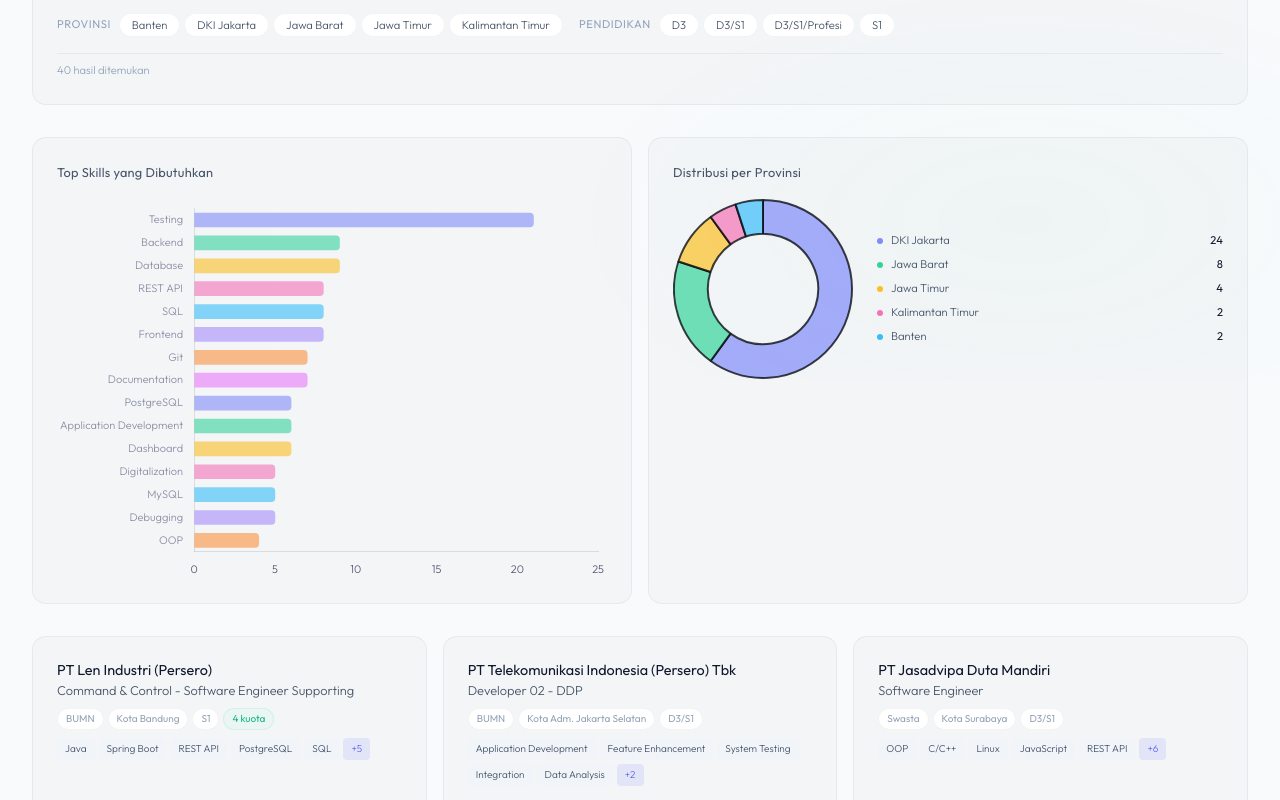
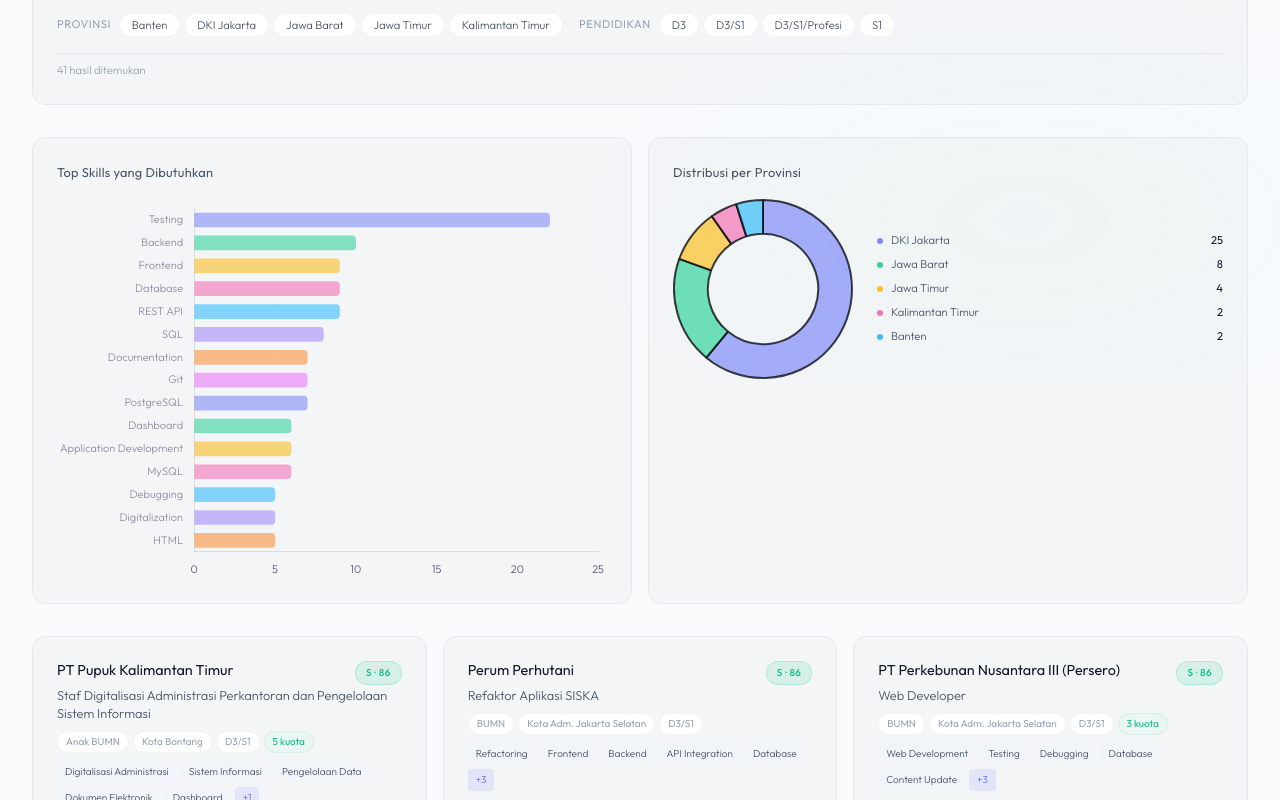
Before and after one commit to paylays/optix, a React (Vite) app: page / in a window 1280 px wide. Shown: the part 420-1220 px from the top of the page. Built offline with nearby package versions, Linux system fonts and the light colour scheme.

Commit message:
Re-apply scoring system from Excel

```diff
--- a/src/App.tsx
+++ b/src/App.tsx
@@ -1,5 +1,5 @@
 import { useState, useMemo, useEffect } from "react";
-import type { Internship, Filters, SortConfig, ViewMode } from "./types";
+import type { Internship, Filters, SortConfig, SortField, ViewMode } from "./types";
 import internshipsData from "./data/internships.json";
 
 import DashboardHeader from "./components/DashboardHeader";
@@ -40,8 +40,8 @@
   });
 
   const [sort, setSort] = useState<SortConfig>({
-    field: "no" as any,
-    direction: "asc",
+    field: "skorTotal" as SortField,
+    direction: "desc",
   });
   const [viewMode, setViewMode] = useState<ViewMode>("card");
   const [selectedItem, setSelectedItem] = useState<Internship | null>(null);
@@ -77,8 +77,8 @@
     // Sort
     result.sort((a, b) => {
       let cmp = 0;
-      if (sort.field as string === "no") {
-        cmp = a.no - b.no;
+      if (sort.field === "skorTotal") {
+        cmp = a.skorTotal - b.skorTotal;
       } else if (sort.field === "kuota") {
         cmp = a.kuota - b.kuota;
       } else if (sort.field === "perusahaan") {
--- a/src/components/DetailDrawer.tsx
+++ b/src/components/DetailDrawer.tsx
@@ -1,5 +1,6 @@
 import type { Internship } from '../types';
 import { getEstimatedSalary } from '../utils/salaryHelper';
+import { getPriorityColor, getPriorityBg, getPriorityBorder } from '../utils/helpers';
 
 interface Props {
   item: Internship | null;
@@ -9,7 +10,13 @@
 export default function DetailDrawer({ item, onClose }: Props) {
   if (!item) return null;
 
-
+  const scoreCategories = [
+    { label: 'Jurusan', value: item.skorJurusan, max: 25 },
+    { label: 'Posisi', value: item.skorPosisi, max: 30 },
+    { label: 'Portofolio', value: item.skorPortofolio, max: 15 },
+    { label: 'Perusahaan', value: item.skorPerusahaan, max: 15 },
+    { label: 'Kuota', value: item.skorKuota, max: 10 },
+  ];
 
   return (
     <>
@@ -27,6 +34,40 @@
           {/* Company & Position */}
           <h2 className="drawer-company" style={{ marginTop: '10px' }}>{item.perusahaan}</h2>
           <p className="drawer-position">{item.posisi}</p>
+
+          {/* Score Badge */}
+          <div className="drawer-score-section">
+            <span
+              className="drawer-score-badge"
+              style={{
+                color: getPriorityColor(item.prioritas),
+                background: getPriorityBg(item.prioritas),
+                border: `1px solid ${getPriorityBorder(item.prioritas)}`,
+              }}
+            >
+              {item.prioritas} · {item.skorTotal}
+            </span>
+            <span className="drawer-score-total-label">dari 95 poin</span>
+          </div>
+
+          {/* Score Breakdown */}
+          <div className="drawer-score-breakdown">
+            {scoreCategories.map(cat => (
+              <div key={cat.label} className="drawer-score-row">
+                <span className="drawer-score-row-label">{cat.label}</span>
+                <div className="drawer-score-bar-wrap">
+                  <div
+                    className="drawer-score-bar-fill"
+                    style={{
+                      width: `${(cat.value / cat.max) * 100}%`,
+                      background: getPriorityColor(item.prioritas),
+                    }}
+                  />
+                </div>
+                <span className="drawer-score-row-val">{cat.value}<span className="drawer-score-row-max">/{cat.max}</span></span>
+              </div>
+            ))}
+          </div>
 
           {/* Website */}
           {item.websitePerusahaan && item.websitePerusahaan !== 'Belum dicatat' && (
--- a/src/components/FilterBar.tsx
+++ b/src/components/FilterBar.tsx
@@ -83,6 +83,7 @@
         <div className="filter-actions">
           <div className="sort-group">
             {([
+              ['skorTotal', 'Skor'],
               ['kuota', 'Kuota'],
               ['perusahaan', 'Nama'],
             ] as [SortField, string][]).map(([field, label]) => (
--- a/src/components/InternshipCard.tsx
+++ b/src/components/InternshipCard.tsx
@@ -1,4 +1,5 @@
 import type { Internship } from '../types';
+import { getPriorityColor, getPriorityBg, getPriorityBorder } from '../utils/helpers';
 
 interface Props {
   item: Internship;
@@ -20,7 +21,19 @@
       tabIndex={0}
       onKeyDown={e => e.key === 'Enter' && onClick()}
     >
-      <h4 className="card-company" style={{ marginTop: '0px' }}>{item.perusahaan}</h4>
+      <div className="card-header-row">
+        <h4 className="card-company">{item.perusahaan}</h4>
+        <span
+          className="card-score-badge"
+          style={{
+            color: getPriorityColor(item.prioritas),
+            background: getPriorityBg(item.prioritas),
+            border: `1px solid ${getPriorityBorder(item.prioritas)}`,
+          }}
+        >
+          {item.prioritas} · {item.skorTotal}
+        </span>
+      </div>
       <p className="card-position">{item.posisi}</p>
 
       <div className="card-tags">
--- a/src/components/InternshipTable.tsx
+++ b/src/components/InternshipTable.tsx
@@ -1,4 +1,5 @@
 import type { Internship } from '../types';
+import { getPriorityColor, getPriorityBg, getPriorityBorder } from '../utils/helpers';
 
 interface Props {
   data: Internship[];
@@ -17,6 +18,7 @@
             <th>Tipe</th>
             <th>Lokasi</th>
             <th>Kuota</th>
+            <th>Skor</th>
           </tr>
         </thead>
         <tbody>
@@ -34,6 +36,18 @@
               </td>
               <td className="table-location">{item.kotaKabupaten}</td>
               <td className="table-kuota">{item.kuota}</td>
+              <td>
+                <span
+                  className="table-score-badge"
+                  style={{
+                    color: getPriorityColor(item.prioritas),
+                    background: getPriorityBg(item.prioritas),
+                    border: `1px solid ${getPriorityBorder(item.prioritas)}`,
+                  }}
+                >
+                  {item.prioritas} · {item.skorTotal}
+                </span>
+              </td>
             </tr>
           ))}
         </tbody>
--- a/src/data/internships.json
+++ b/src/data/internships.json
@@ -1498,6 +1498,56 @@
   },
   {
     "no": 37,
+    "perusahaan": "PT Televisi Transformasi Indonesia",
+    "posisi": "Fullstack Web Developer - HRIS",
+    "kotaKabupaten": "Kota Adm. Jakarta Selatan",
+    "provinsi": "DKI Jakarta",
+    "jenisPerusahaan": "Swasta",
+    "pendidikan": "D3/S1",
+    "kuota": 1,
+    "jurusanDiterima": [
+      "Teknik Informatika",
+      "Pendidikan Ilmu Komputer",
+      "Sistem Informasi"
+    ],
+    "skillDibutuhkan": [
+      "Frontend",
+      "HTML",
+      "CSS",
+      "JavaScript",
+      "Bootstrap",
+      "React/Vue",
+      "Backend",
+      "Laravel",
+      "Node.js",
+      ".NET",
+      "MySQL",
+      "PostgreSQL",
+      "REST API",
+      "Testing"
+    ],
+    "kategoriPosisi": "Full Stack / HRIS",
+    "websitePerusahaan": "https://www.transtv.co.id",
+    "batch": "Batch 4",
+    "statusUnik": "Duplikat screenshot #36",
+    "skorJurusan": 25,
+    "skorPosisi": 30,
+    "skorPortofolio": 8,
+    "skorPerusahaan": 10,
+    "skorKuota": 4,
+    "skorTotal": 77,
+    "prioritas": "B",
+    "statusLamaran": "Belum Lamar",
+    "catatanPersiapan": [
+      "Perlu Laravel/PHP",
+      "Perlu SQL/Database",
+      "Perlu REST API",
+      "Perlu React/Vue",
+      "Perlu Testing"
+    ]
+  },
+  {
+    "no": 38,
     "perusahaan": "PT Trans Berita Bisnis",
     "posisi": "IT Research & Development",
     "kotaKabupaten": "Kota Adm. Jakarta Selatan",
@@ -1537,7 +1587,7 @@
     ]
   },
   {
-    "no": 38,
+    "no": 39,
     "perusahaan": "PT Uni-Charm Indonesia Tbk",
     "posisi": "IT Sistem Developer Intern",
     "kotaKabupaten": "Kab. Mojokerto",
@@ -1580,7 +1630,7 @@
     ]
   },
   {
-    "no": 39,
+    "no": 40,
     "perusahaan": "PT Tri Adi Bersama",
     "posisi": "FULLSTACK DEVELOPER INTERN",
     "kotaKabupaten": "Kota Adm. Jakarta Selatan",
@@ -1620,7 +1670,7 @@
     ]
   },
   {
-    "no": 40,
+    "no": 41,
     "perusahaan": "Akebono Brake Astra Indonesia",
     "posisi": "IT (System Development)",
     "kotaKabupaten": "Kota Adm. Jakarta Utara",
--- a/src/index.css
+++ b/src/index.css
@@ -996,12 +996,32 @@
   color: var(--text-primary);
 }
 
+.card-header-row {
+  display: flex;
+  justify-content: space-between;
+  align-items: flex-start;
+  gap: var(--space-sm);
+  margin-bottom: 2px;
+}
+
+.card-score-badge {
+  font-size: 10px;
+  font-weight: var(--font-weight-medium);
+  padding: 3px 10px;
+  border-radius: 100px;
+  letter-spacing: 0.04em;
+  white-space: nowrap;
+  flex-shrink: 0;
+  align-self: center;
+}
+
 .card-company {
   font-size: var(--font-size-base);
   font-weight: var(--font-weight-regular);
   color: var(--text-primary);
-  margin-bottom: 2px;
   line-height: 1.35;
+  flex: 1;
+  min-width: 0;
 }
 
 .card-position {
@@ -1218,6 +1238,16 @@
   font-weight: var(--font-weight-regular);
   color: var(--text-primary);
   text-align: center;
+}
+
+.table-score-badge {
+  display: inline-block;
+  font-size: 10px;
+  font-weight: var(--font-weight-medium);
+  padding: 3px 10px;
+  border-radius: 100px;
+  letter-spacing: 0.04em;
+  white-space: nowrap;
 }
 
 .table-empty {
@@ -1334,7 +1364,83 @@
   color: var(--accent-primary);
   margin-bottom: var(--space-lg);
   transition: opacity var(--transition-fast);
-}
+  text-decoration: none;
+}
+
+.drawer-score-section {
+  display: flex;
+  align-items: center;
+  gap: var(--space-sm);
+  margin: var(--space-sm) 0 var(--space-md);
+}
+
+.drawer-score-badge {
+  font-size: var(--font-size-sm);
+  font-weight: var(--font-weight-medium);
+  padding: 5px 16px;
+  border-radius: 100px;
+  letter-spacing: 0.05em;
+}
+
+.drawer-score-total-label {
+  font-size: var(--font-size-xs);
+  color: var(--text-muted);
+  font-weight: var(--font-weight-light);
+}
+
+.drawer-score-breakdown {
+  display: flex;
+  flex-direction: column;
+  gap: 8px;
+  margin-bottom: var(--space-lg);
+  padding: var(--space-md);
+  background: var(--bg-elevated);
+  border-radius: var(--radius-md);
+  border: 1px solid var(--border-subtle);
+}
+
+.drawer-score-row {
+  display: flex;
+  align-items: center;
+  gap: var(--space-sm);
+}
+
+.drawer-score-row-label {
+  font-size: var(--font-size-xs);
+  font-weight: var(--font-weight-regular);
+  color: var(--text-secondary);
+  width: 80px;
+  flex-shrink: 0;
+}
+
+.drawer-score-bar-wrap {
+  flex: 1;
+  height: 4px;
+  border-radius: 4px;
+  background: var(--border-subtle);
+  overflow: hidden;
+}
+
+.drawer-score-bar-fill {
+  height: 100%;
+  border-radius: 4px;
+  transition: width var(--transition-slow);
+  opacity: 0.8;
+}
+
+.drawer-score-row-val {
+  font-size: var(--font-size-xs);
+  font-weight: var(--font-weight-medium);
+  color: var(--text-primary);
+  min-width: 36px;
+  text-align: right;
+}
+
+.drawer-score-row-max {
+  font-weight: var(--font-weight-light);
+  color: var(--text-muted);
+}
+
 
 .drawer-website:hover {
   opacity: 0.7;
```
Also changed, not shown: 2 other files (tests, documents, lock files or other folders).
